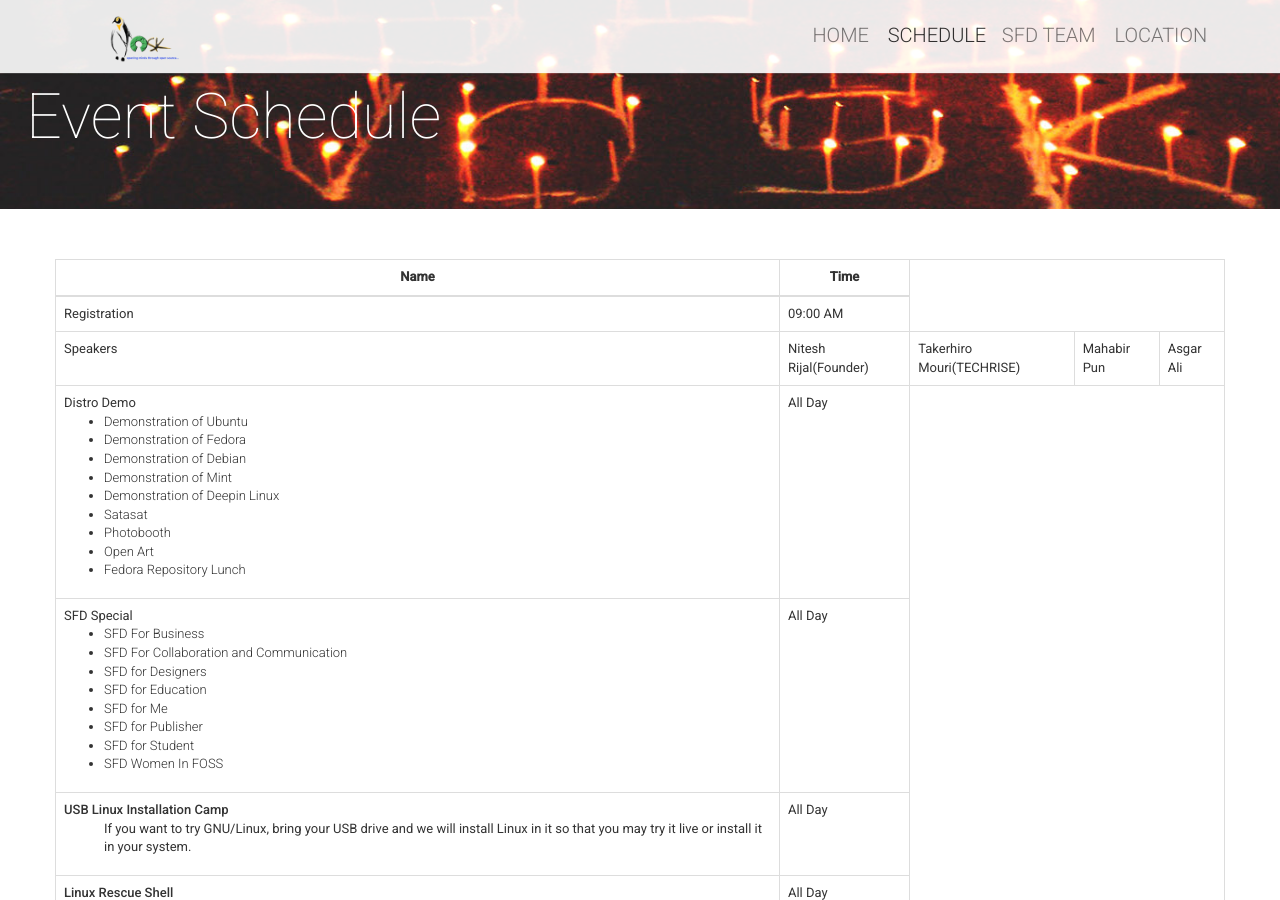
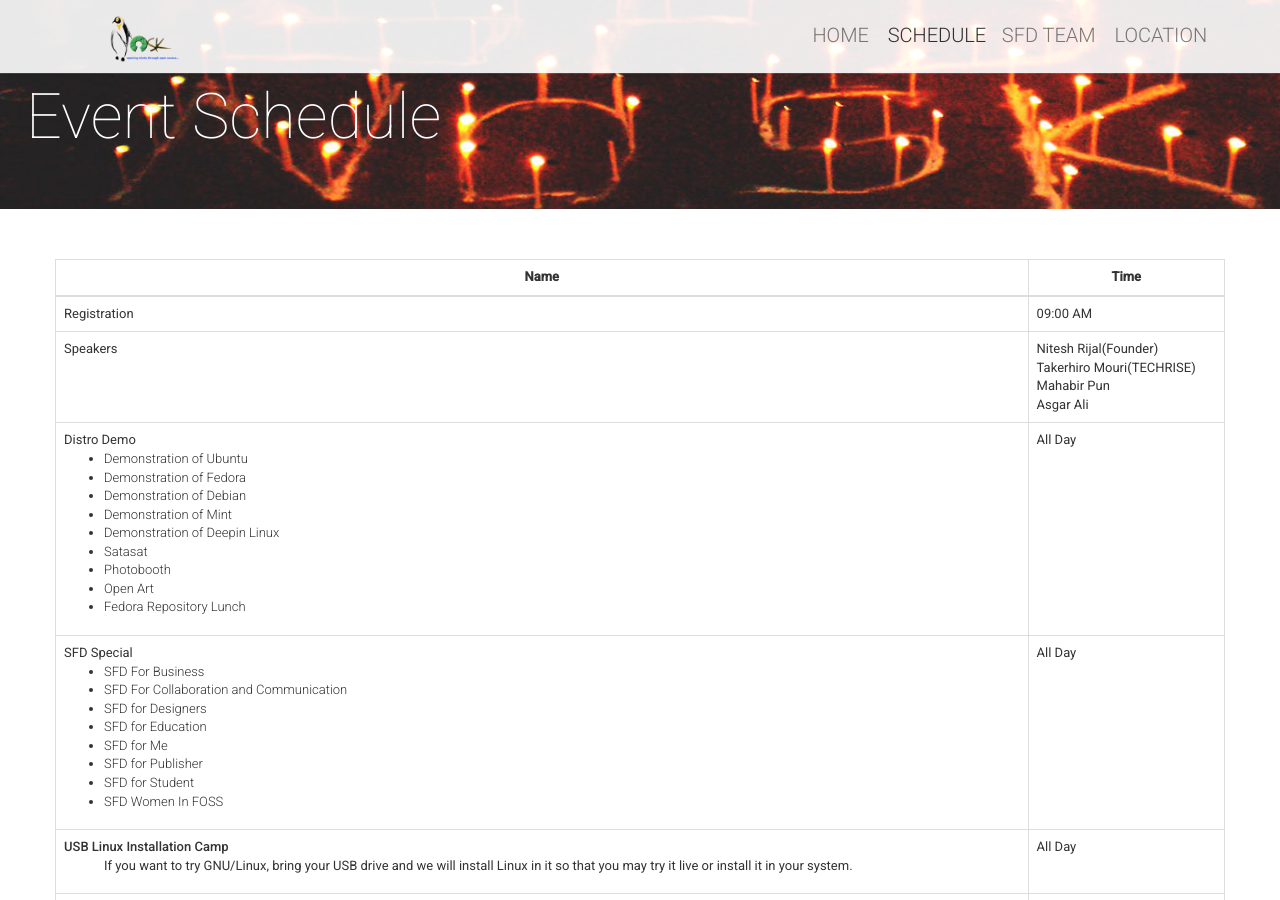
Before and after one commit to openosk/openosk.github.io, a Jekyll site: the page built from schedule.html, in a window 1280 px wide and 900 px high, scrolled down 391 px. Built offline with Jekyll 4.4.1, drawn with Linux system fonts in a browser that asks for light colours; nearby versions of some CDN libraries; comment, search, counter and statistics services are not loaded.

```diff
--- a/_includes/schedule-table.html
+++ b/_includes/schedule-table.html
@@ -19,10 +19,10 @@
                             </tr>
                             <tr>
                             	<td>Speakers</td>
-                            	<td>Nitesh Rijal(Founder)</td>
-                            	<td>Takerhiro Mouri(TECHRISE)</td>
-                            	<td>Mahabir Pun</td>
-                            	<td>Asgar Ali</td>
+                            	<td>Nitesh Rijal(Founder)<br>
+                            	Takerhiro Mouri(TECHRISE)<br>
+                            	Mahabir Pun<br>
+                            	Asgar Ali</td>
                             </tr>
 							<tr>
 								<td>Distro Demo
```
